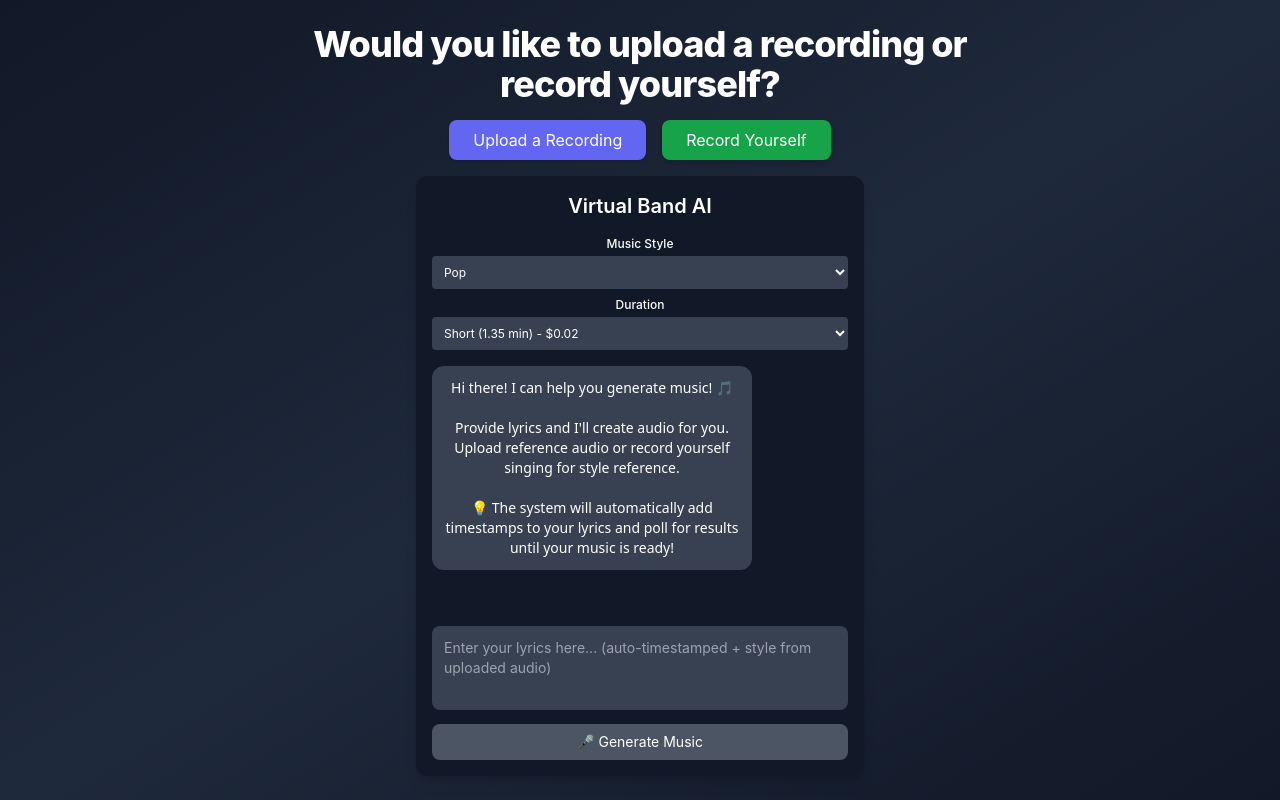
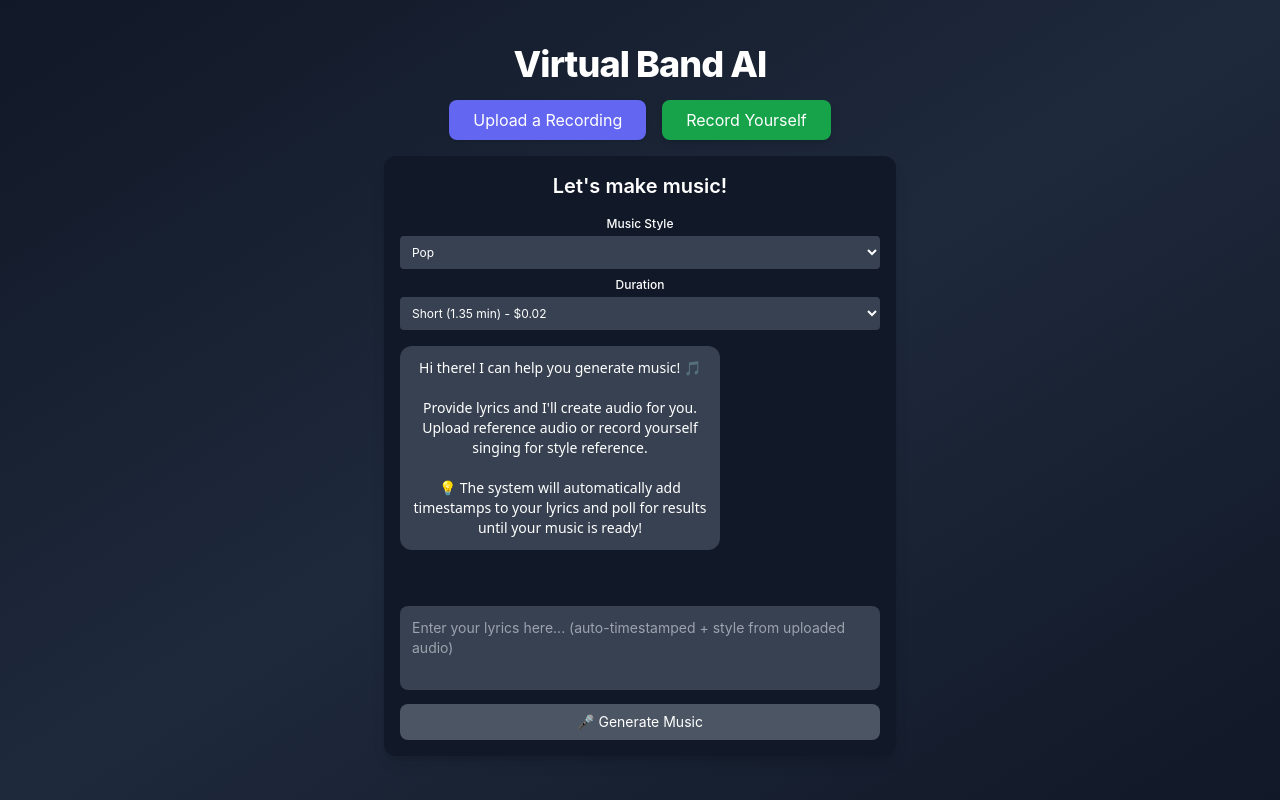
Before and after one commit to wguo3-cmu-S25/virtualband, a React (Create React App) app: page / in a window 1280 px wide. Built offline with nearby package versions, Linux system fonts and the light colour scheme.

Commit message:
tiny UI changes

```diff
--- a/src/App.js
+++ b/src/App.js
@@ -65,7 +65,7 @@ function App() {
 
                 <header className="text-center space-y-4">
                     <h1 className="text-3xl md:text-4xl font-extrabold tracking-tight leading-tight">
-                        Would you like to upload a recording or record yourself?
+                        Virtual Band AI
                     </h1>
                     <div className="flex flex-wrap justify-center gap-4 mt-4">
                         <button
@@ -245,8 +245,8 @@ function ChatBox({ uploadedFile, recordedBlob }) {
     };
 
     return (
-        <div className="max-w-md mx-auto bg-gray-900 p-4 rounded-xl shadow-lg text-white flex flex-col h-[600px] mt-10 w-full">
-            <h2 className="text-xl font-semibold mb-4">Virtual Band AI</h2>
+        <div className="max-w-lg mx-auto bg-gray-900 p-4 rounded-xl shadow-lg text-white flex flex-col h-[600px] mt-10 w-full">
+            <h2 className="text-xl font-semibold mb-4">Let's make music!</h2>
 
             {/* Status Indicator */}
             {(currentTaskId || pollingActive) && (
```
